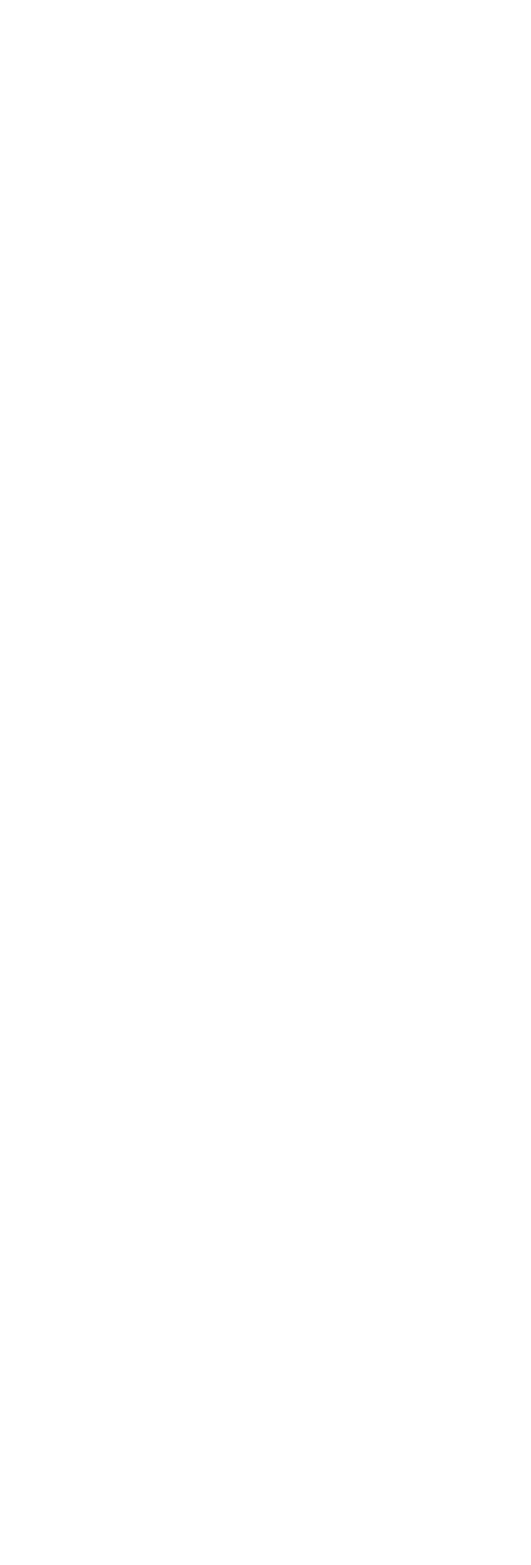
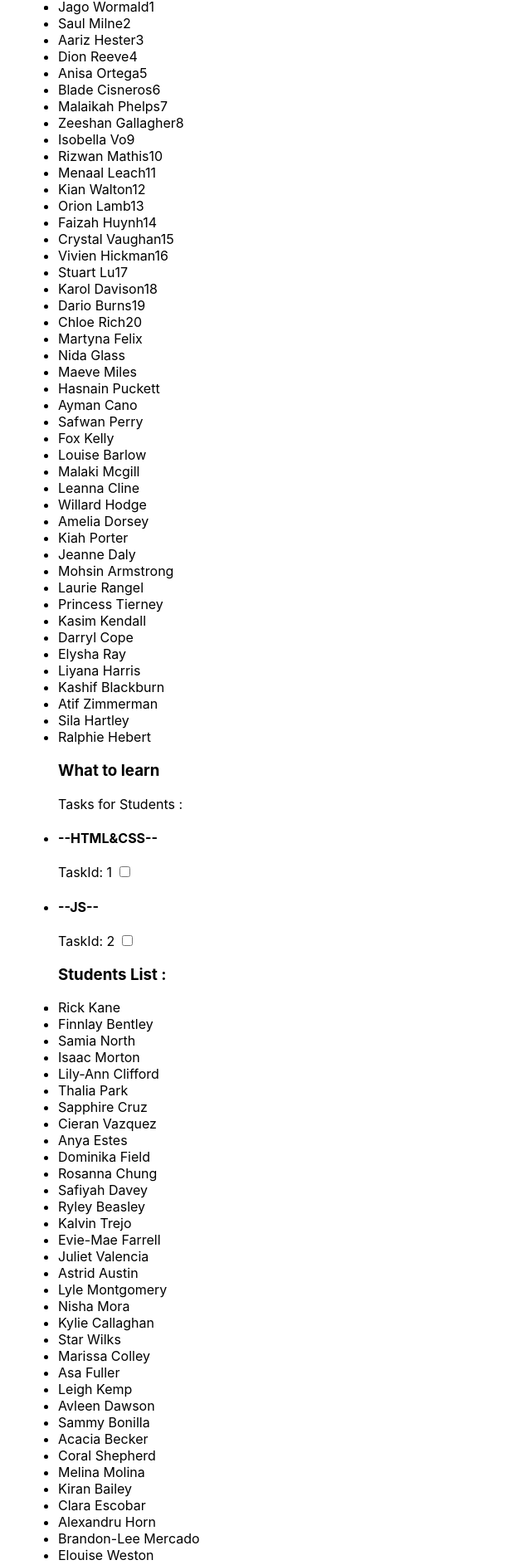
Before and after one commit to ArturLimaiko/1-todolist, a React (Create React App) app: page / in a window 1280 px wide. Shown: the part 534-2420 px from the top of the page at 83% size, without its empty margins (0-640 px from the left). Before the commit the page ends 800 px from the top, so only its background shows below. Built offline with nearby package versions, Linux system fonts and the light colour scheme.

Commit message:
Спринт 01, неделя 1 .сделал доп задачу вывел массив тасок и студентов

```diff
--- a/src/App.tsx
+++ b/src/App.tsx
@@ -1,11 +1,19 @@
 import React from 'react';
 import './App.css';
-import {Button} from "./components/Button";
-import {Task} from "./components/Task";
-import {TodolistHeader} from "./components/TodolistHeader";
-import {AddTaskForm} from "./components/AddTaskForm";
-import {TasksList} from "./components/TasksList";
 import {Todolist} from "./components/Todolist";
+import {Tasks} from "./components/TASKS";
+
+export type DataTasksType = {
+    taskId: number,
+    title: string,
+    isDone: boolean
+}
+
+export type DataType = {
+    title:string,
+    tasks:DataTasksType[],
+    students:string[]
+}
 
 export type TasksType = {
     id: number,
@@ -15,6 +23,122 @@
 
 function App() {
     // BLL
+
+    const data1:DataType = {
+        title: "What to do",
+        tasks: [
+            {taskId: 1, title: "HTML&CSS2", isDone: true},
+            {taskId: 2, title: "JS2", isDone: false}
+        ],
+        students: [
+            'Jago Wormald1',
+            'Saul Milne2',
+            'Aariz Hester3',
+            'Dion Reeve4',
+            'Anisa Ortega5',
+            'Blade Cisneros6',
+            'Malaikah Phelps7',
+            'Zeeshan Gallagher8',
+            'Isobella Vo9',
+            'Rizwan Mathis10',
+            'Menaal Leach11',
+            'Kian Walton12',
+            'Orion Lamb13',
+            'Faizah Huynh14',
+            'Crystal Vaughan15',
+            'Vivien Hickman16',
+            'Stuart Lu17',
+            'Karol Davison18',
+            'Dario Burns19',
+            'Chloe Rich20',
+            'Martyna Felix',
+            'Nida Glass',
+            'Maeve Miles',
+            'Hasnain Puckett',
+            'Ayman Cano',
+            'Safwan Perry',
+            'Fox Kelly',
+            'Louise Barlow',
+            'Malaki Mcgill',
+            'Leanna Cline',
+            'Willard Hodge',
+            'Amelia Dorsey',
+            'Kiah Porter',
+            'Jeanne Daly',
+            'Mohsin Armstrong',
+            'Laurie Rangel',
+            'Princess Tierney',
+            'Kasim Kendall',
+            'Darryl Cope',
+            'Elysha Ray',
+            'Liyana Harris',
+            'Kashif Blackburn',
+            'Atif Zimmerman',
+            'Sila Hartley',
+            'Ralphie Hebert',
+        ]
+    }
+    const data2:DataType =   {
+        title: "What to learn",
+        tasks: [
+            {taskId: 1, title: "HTML&CSS", isDone: false},
+            {taskId: 2, title: "JS", isDone: false}
+        ],
+        students: [
+            'Rick Kane',
+            'Finnlay Bentley',
+            'Samia North',
+            'Isaac Morton',
+            'Lily-Ann Clifford',
+            'Thalia Park',
+            'Sapphire Cruz',
+            'Cieran Vazquez',
+            'Anya Estes',
+            'Dominika Field',
+            'Rosanna Chung',
+            'Safiyah Davey',
+            'Ryley Beasley',
+            'Kalvin Trejo',
+            'Evie-Mae Farrell',
+            'Juliet Valencia',
+            'Astrid Austin',
+            'Lyle Montgomery',
+            'Nisha Mora',
+            'Kylie Callaghan',
+            'Star Wilks',
+            'Marissa Colley',
+            'Asa Fuller',
+            'Leigh Kemp',
+            'Avleen Dawson',
+            'Sammy Bonilla',
+            'Acacia Becker',
+            'Coral Shepherd',
+            'Melina Molina',
+            'Kiran Bailey',
+            'Clara Escobar',
+            'Alexandru Horn',
+            'Brandon-Lee Mercado',
+            'Elouise Weston',
+            'King Long',
+            'Kerri Searle',
+            'Kanye Hamer',
+            'Elwood Benitez',
+            'Mikail Whitaker',
+            'Bobby Hardy',
+            'Talha Ferry',
+            'Priscilla Landry',
+            'Olivia-Grace Cain',
+            'Kiaan Wallace',
+            'Wesley Padilla90',
+            'Ella-Grace Wooten91',
+            'Kaif Molloy92',
+            'Kamal Broadhurst93',
+            'Bianca Ferrell94',
+            'Micheal Talbot95',
+        ]
+    }
+
+
     const TodoListTitle = 'Whats to learn?'
     const tasks: TasksType[] = [
         {id: 1, title: 'HTML&CSS', isDone: false},
@@ -26,9 +150,8 @@
         <div className="App">
             <div>
                 <Todolist tasks={tasks} title={TodoListTitle}/>
-                {/*<TodolistHeader title={TodoListTitle}/>*/}
-                {/*<AddTaskForm/>*/}
-                {/*<TasksList tasks={tasks}/>*/}
+                <Tasks data={data1}/>
+                <Tasks data={data2}/>
             </div>
         </div>
     );
--- /dev/null
+++ b/src/components/TASKS.tsx
@@ -0,0 +1,24 @@
+import React from 'react';
+import {DataType} from "../App";
+
+export type TasksType = {
+    data: DataType
+}
+
+export const Tasks = ({data}: TasksType) => {
+    return (
+        <ul>
+            <h3>{data.title}</h3>
+            <div> Tasks for Students : {data.tasks.map(t =>
+                <li key={t.taskId}>
+                    <h4>--{t.title}--</h4>
+                    <span> TaskId: {t.taskId} </span>
+                    <input type="checkbox" checked={t.isDone}/>
+                </li>
+            )}
+            </div>
+            <h3> Students List : </h3>
+            <li>{data.students.map(s => <li>{s}</li>)}</li>
+        </ul>
+    );
+};
```
